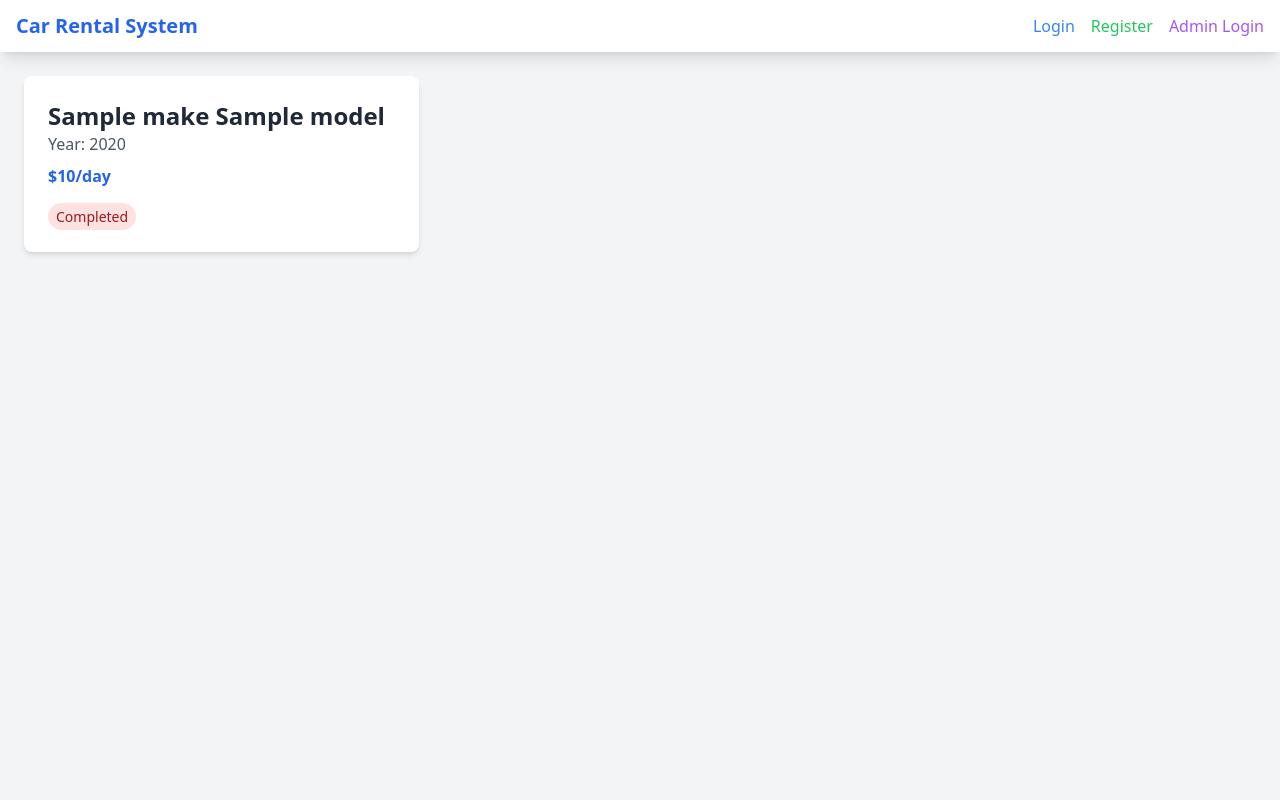
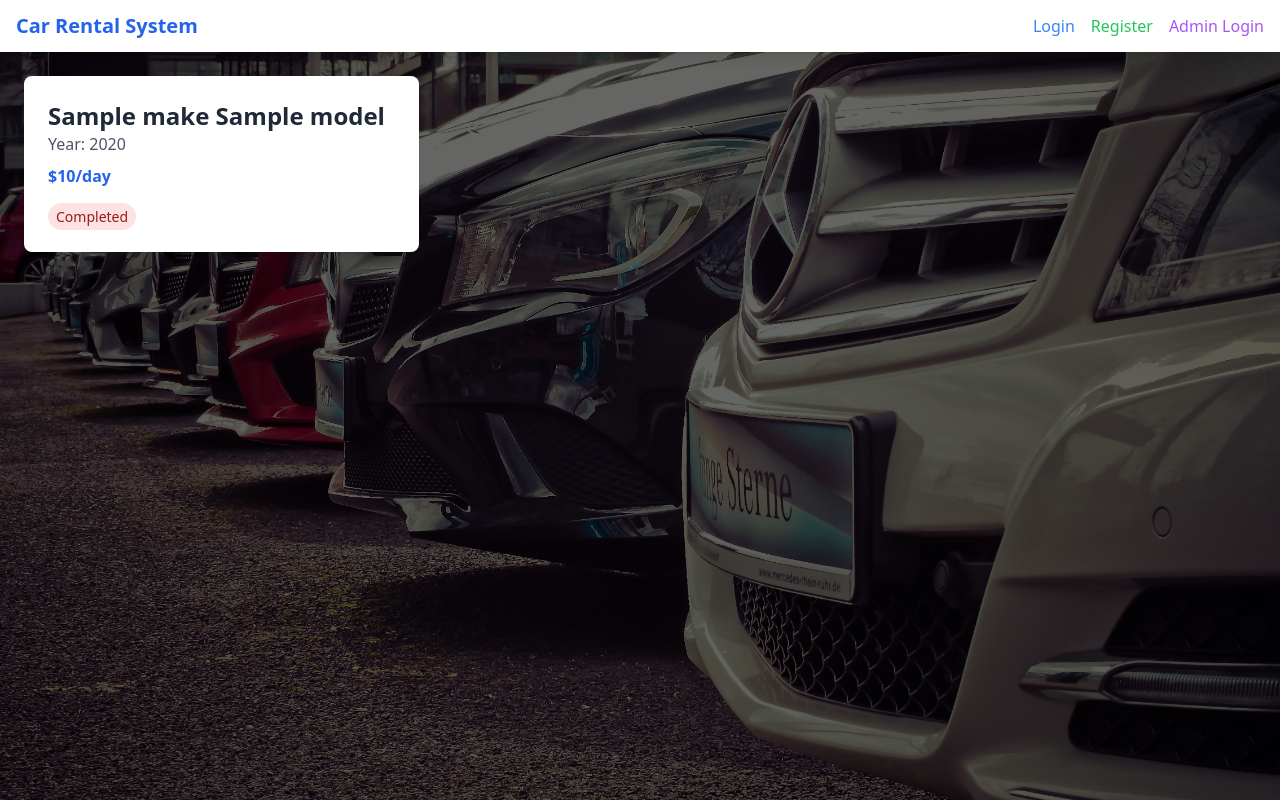
Before and after one commit to cyrax3589/Car_Rental_Management_System, a Flask app: template templates/index.html in a window 1280 px wide. Run offline with Flask 3, Linux system fonts and the light colour scheme; the template is opened without the code that fills it: most values are stand-ins (such as "Sample title", 1, 10 or a date in 2020); some libraries are stand-ins or nearby versions.

Commit message:
Update index.html

```diff
--- a/templates/index.html
+++ b/templates/index.html
@@ -3,10 +3,41 @@
 <head>
     <title>Car Rental System</title>
     <script src="https://cdn.tailwindcss.com"></script>
-    <link rel="stylesheet" href="https://cdnjs.cloudflare.com/ajax/libs/font-awesome/5.15.4/css/all.min.css">
     <meta name="viewport" content="width=device-width, initial-scale=1.0">
+    <style>
+        body {
+            background-image: url('/static/images/car-bg.jpg');
+            background-size: cover;
+            background-position: center;
+            background-attachment: fixed;
+            background-repeat: no-repeat;
+            position: relative;
+        }
+
+        body::before {
+            content: "";
+            position: absolute;
+            top: 0;
+            left: 0;
+            width: 100%;
+            height: 100%;
+            background-color: rgba(0, 0, 0, 0.6);
+            z-index: -1;
+        }
+
+        .car-card {
+            backdrop-filter: blur(5px);
+            background-color: rgba(255, 255, 255, 0.85);
+            transition: transform 0.3s ease, box-shadow 0.3s ease;
+        }
+
+        .car-card:hover {
+            transform: translateY(-5px);
+            box-shadow: 0 10px 25px rgba(0, 0, 0, 0.2);
+        }
+    </style>
 </head>
-<body class="bg-gray-100 min-h-screen">
+<body class="min-h-screen relative">
     <nav class="bg-white shadow-lg">
         <div class="max-w-7xl mx-auto px-4 py-3">
             <div class="flex justify-between items-center">
```
